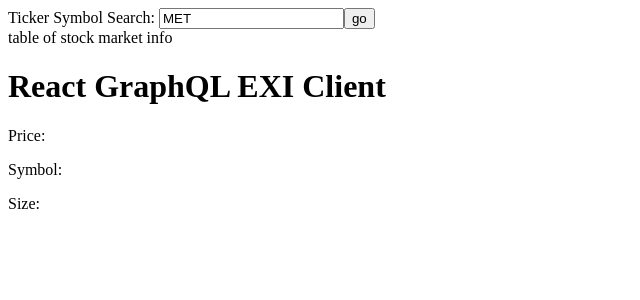
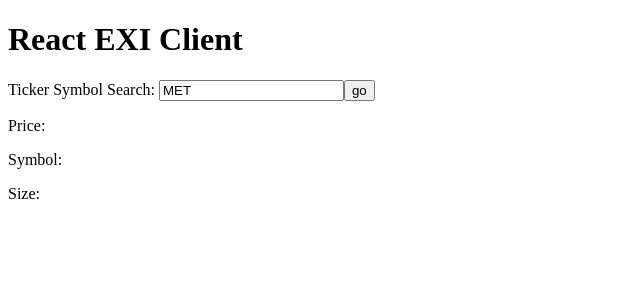
Before and after one commit to leorawe/react-exi, a React (Create React App) app: page / in a window 1280 px wide. Shown: the top 300 px of the page, without its empty margins (0-640 px from the left). Built offline with nearby package versions, Linux system fonts and the light colour scheme; no server answers.

Commit message:
took out table - need to do validation

```diff
--- a/src/App.js
+++ b/src/App.js
@@ -2,10 +2,10 @@ import React, { Component } from 'react'
 import axios from 'axios'
 
 import SearchBar from './components/SearchBar'
-import Table from './components/Table'
+//import Table from './components/Table'
 import './App.css'
 
-const TITLE = 'React GraphQL EXI Client'
+const TITLE = 'React EXI Client'
 const DEFAULT_QUERY = 'MET'
 
 // const axiosExi = axios.create({
@@ -33,14 +33,15 @@ class App extends Component {
     }
 
     onSearchSubmit(event) {
+      //validate search term
       const { searchTerm } = this.state;
       this.fetchMarket(searchTerm);
-     console.log(searchTerm, "here");
+     //console.log(searchTerm, "here");
       event.preventDefault();
       }
 
    onSearchChange(event) {
-        console.log(event.target.value);
+        //console.log(event.target.value);
         this.setState({ searchTerm: event.target.value });
 
       }
@@ -96,13 +97,13 @@ class App extends Component {
   render() {
     return (
       <div>
+        <h1>{TITLE}</h1>
         <SearchBar
           value={this.state.searchTerm}
           onChange={this.onSearchChange}
           onSubmit={this.onSearchSubmit}
         />
-        <Table />
-        <h1>{TITLE}</h1>
+        {/* <Table /> */}
         <p>Price: {this.state.symbolData.price}</p>
         <p>Symbol: {this.state.symbolData.symbol}</p>
         <p>Size: {this.state.symbolData.size}</p>
```
